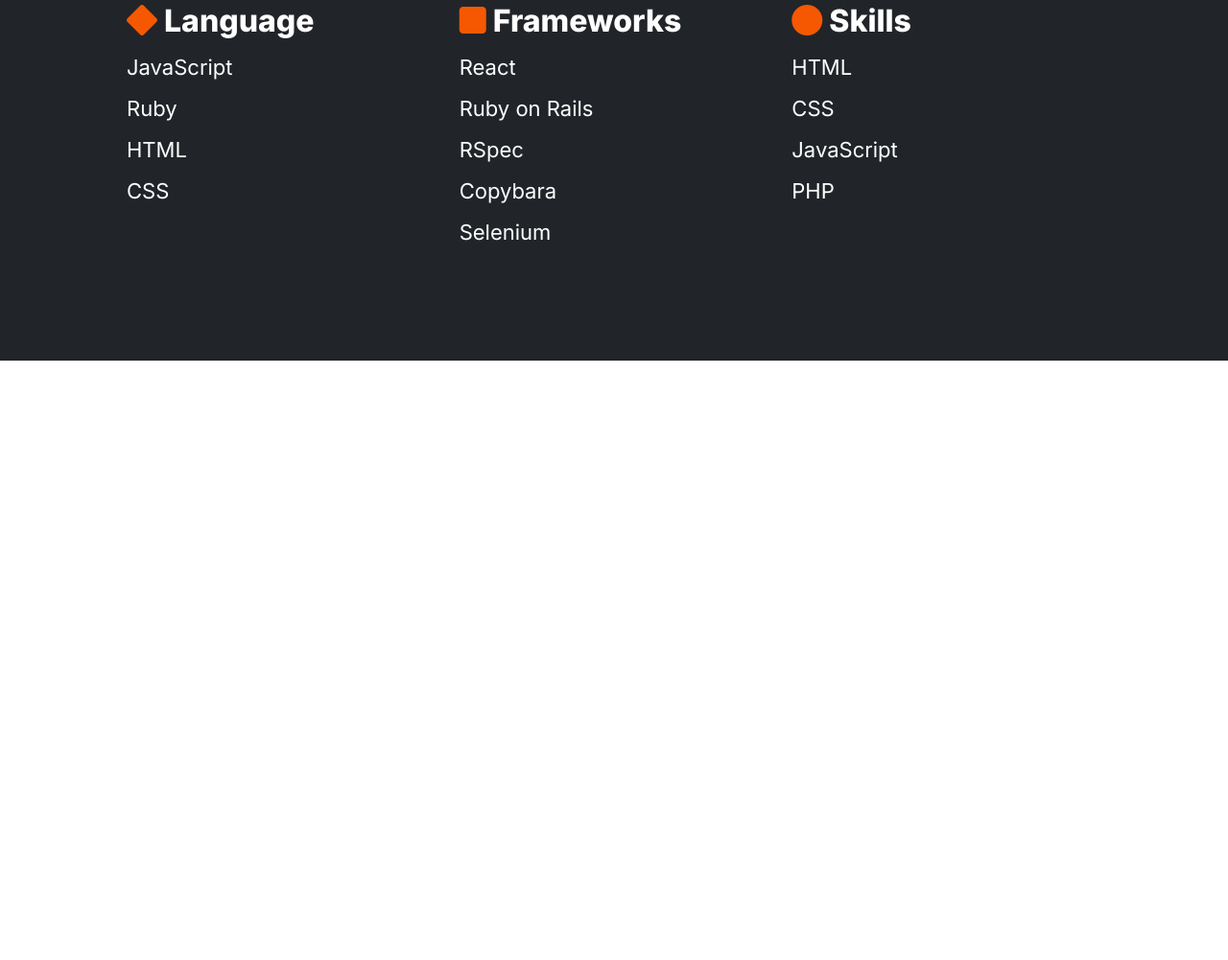
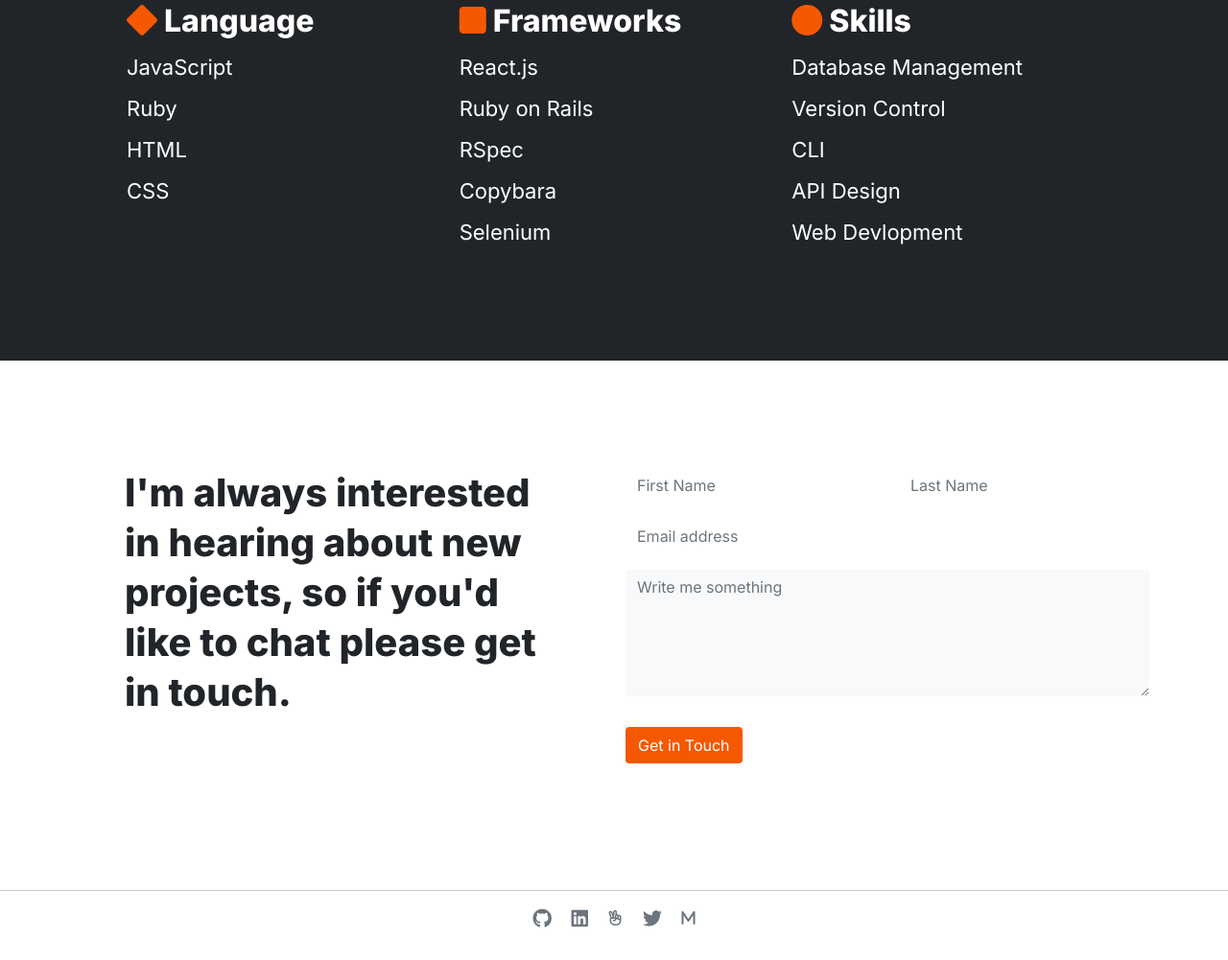
Before and after one commit to demesameneshoa/bootstrap_portfolio, a plain HTML site: page index.html in a window 1280 px wide. Shown: the part 2908-3909 px from the top of the page at 96% size. Before the commit the page ends 3284 px from the top, so only its background shows below. Drawn offline with nearby package versions, Linux system fonts and the light colour scheme.

Commit message:
Contact form and footer add

```diff
--- a/index.html
+++ b/index.html
@@ -199,6 +199,8 @@
       </div>
     </div>
      </section>
+
+     <!--About-->
      <section class="container-fluid py-5 bg-dark text-white" id="about">
       <div class="container-fluid bg-dark text-white py-5 d-flex" id="aboutme-wrapper">
         <div class="row justify-content-center" >
@@ -229,7 +231,7 @@
           <div class="col-md-4">
             <h3><i class="fa-solid fa-square" id="skills-icon"></i> Frameworks</h3>
             <ul class="list-unstyled">
-              <li>React</li>
+              <li>React.js</li>
               <li>Ruby on Rails</li>
               <li>RSpec</li>
               <li>Copybara</li>
@@ -239,14 +241,66 @@
           <div class="col-md-4">
             <h3><i class="fa-solid fa-circle" id="skills-icon"></i> Skills</h3>
             <ul class="list-unstyled">
-              <li>HTML</li>
-              <li>CSS</li>
-              <li>JavaScript</li>
-              <li>PHP</li>
+              <li>Database Management</li>
+              <li>Version Control</li>
+              <li>CLI</li>
+              <li>API Design</li>
+              <li>Web Devlopment</li>
             </ul>
           </div>
         </div>
       </div>
     </section>
+
+      <!--Contact-->
+      <section id="contact">
+        <div class="container py-5">
+          <div class="row">
+            <div class="col-md-6">
+              <h2 class="px-5">I'm always interested in hearing about new projects, so if you'd like to chat please get in touch.</h2>
+            </div>
+            <div class="col-md-6">
+              <form>
+                <div class="form-group">
+                  <div class="row">
+                    <div class="col-md-6 mb-3">
+                      <input type="text" class="form-control border-0 border-bottom border-white text-white" id="first-name" placeholder="First Name">
+                    </div>
+                    <div class="col-md-6 mb-3">
+                      <input type="text" class="form-control border-0 border-bottom border-white text-white" id="last-name" placeholder="Last Name">
+                    </div>
+                  </div>
+                </div>
+                <div class="form-group">
+                  <input type="email" class="form-control border-0 border-bottom border-white mb-3 text-white" id="email" aria-describedby="emailHelp" placeholder="Email address">
+                </div>
+                <div class="form-group">
+                  <textarea class="form-control border-0 bg-light mb-3 text-dark" id="message" rows="5" placeholder="Write me something"></textarea>
+                </div>
+                <button type="submit" class="btn form-btn text-white mt-3">Get in Touch</button>
+              </form>
+            </div>
+          </div>
+        </div>
+      </section>
+
+      <footer class="bg-white py-3">
+        <div class="container">
+          <div class="row">
+            <div class="col-md-12 text-center">
+              <hr class="my-1">
+              <div class="my-3">
+                <a href="#" class="text-secondary mx-2"><i class="fab fa-github fa-lg"></i></a>
+                <a href="#" class="text-secondary mx-2"><i class="fab fa-linkedin fa-lg"></i></a>
+                <a href="#" class="text-secondary mx-2"><i class="fa-regular fa-hand-peace"></i></a>
+                <a href="#" class="text-secondary mx-2"><i class="fab fa-twitter fa-lg"></i></a>
+                <a href="#" class="text-secondary mx-2"><i class="fa-sharp fa-solid fa-m"></i></a>
+              </div>
+            </div>
+          </div>
+        </div>
+      </footer>
+
+
   </body>
 </html>
--- a/style.css
+++ b/style.css
@@ -164,6 +164,7 @@ body {
     padding: 0;
 }
 
+
 #aboutme-wrapper {
 padding-top: 5%;
 margin-bottom: 5%;
@@ -202,7 +203,7 @@ line-height: 32px;
 }
 
 #Skills h3 {
-   font-weight: 700;
+   font-weight: 600;
    font-size: 32px  ;
 }
 
@@ -214,3 +215,28 @@ line-height: 32px;
 #skills-icon {
 color: #f55800;
 }
+
+#contact {
+    margin: 5% 0 5% 0;
+}
+
+#contact h2 {
+    font-family: 'Inter';
+    font-style: normal;
+    font-weight: 600;
+    font-size: 40px;
+    line-height: 52px;
+}
+
+form input {
+    border: none;
+}
+
+.form-btn {
+    background-color:#f55800 ;
+}
+
+footer hr {
+    margin-left: -8vw;
+     margin-right: -8vw;
+  }
```
